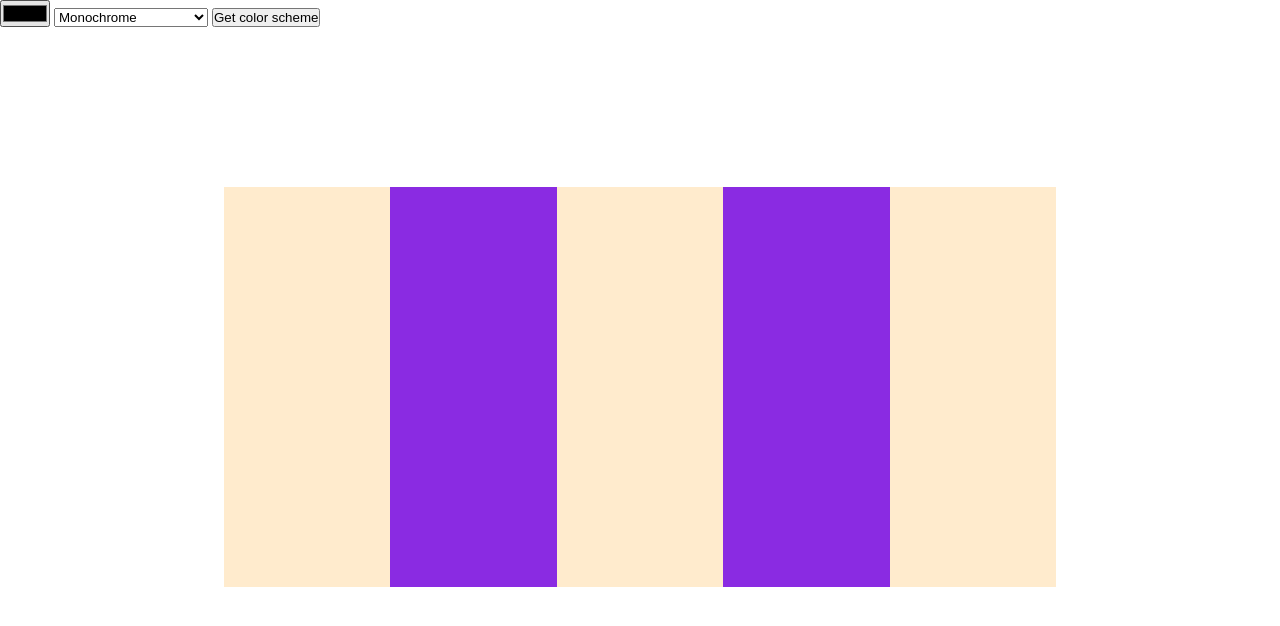
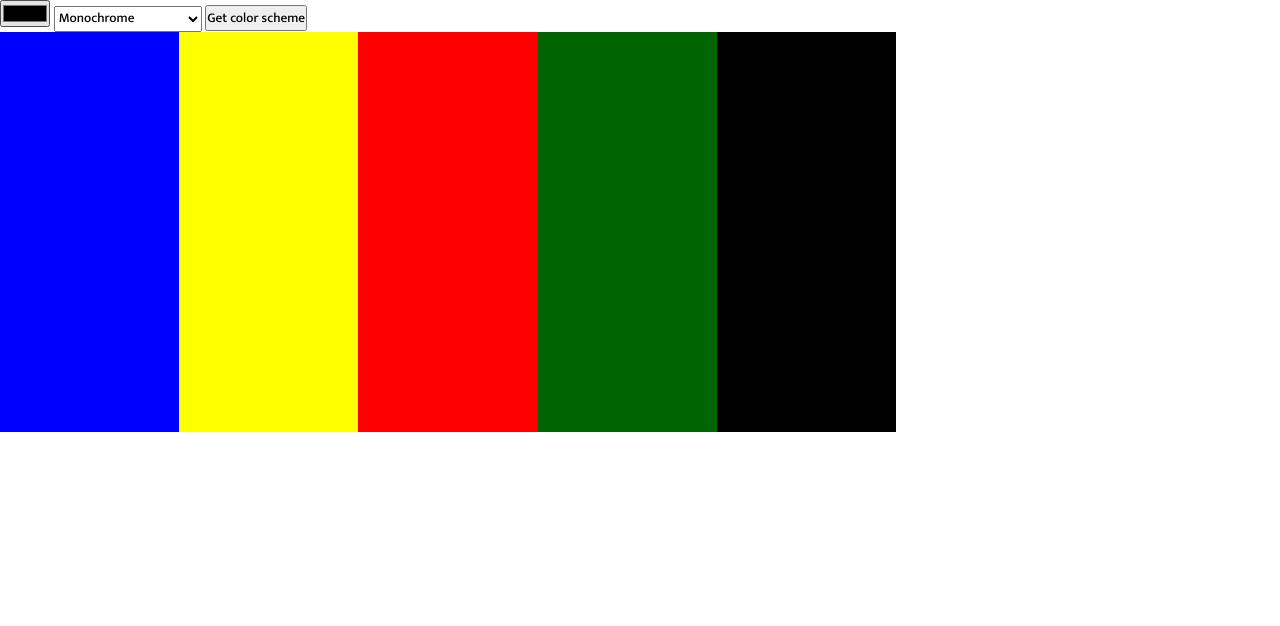
Before and after one commit to fullstackkg/colour-scheme-generator, a plain HTML site: page index.html in a window 1280 px wide. Drawn offline with Linux system fonts and the light colour scheme.

Commit message:
Updates made to all three files
- In the CSS I set default colours of div to primary colours and changed font family

- In HTML I implemented Google fonts links and div with spans containing hex value

- In JS I included logic  that popluates each color div with appropriate hex value at the bottom

```diff
--- a/index.css
+++ b/index.css
@@ -2,23 +2,42 @@
     box-sizing: border-box;
     margin: 0;
     padding: 0;
+    font-family: 'Mukta', sans-serif;
 }
 
 #color-scheme-container {
     display: flex;
-    width: 65%;
+    width: 70%;
     height: 50vh;
-    margin: 10em auto;
+    /* margin: 10em auto; */
 }
 
 #color-scheme-container > * {
     flex-grow: 1;
 }
 
-#color-scheme-container div:nth-child(even) {
-    background-color: blueviolet;
+#hex-value-div {
+    display: flex;
+    justify-content: space-around;
+    width: 70%;
 }
 
-#color-scheme-container:nth-child(odd) {
-    background-color: blanchedalmond;
+#color-scheme-container div:nth-child(1) {
+    background-color: blue;
 }
+
+#color-scheme-container div:nth-child(2) {
+    background-color: yellow;
+}
+
+#color-scheme-container div:nth-child(3) {
+    background-color: red;
+}
+
+#color-scheme-container div:nth-child(4) {
+    background-color: darkgreen;
+}
+
+#color-scheme-container div:nth-child(5) {
+    background-color: black;
+}
--- a/index.html
+++ b/index.html
@@ -4,10 +4,13 @@
     <meta charset="UTF-8">
     <meta name="viewport" content="width=device-width, initial-scale=1.0">
     <link rel="stylesheet" href="index.css">
-    <title>Colour Scheme Generator</title>
+    <link rel="preconnect" href="https://fonts.googleapis.com">
+    <link rel="preconnect" href="https://fonts.gstatic.com" crossorigin>
+    <link href="https://fonts.googleapis.com/css2?family=Mukta:wght@500;700&display=swap" rel="stylesheet">
+    <title>Color Scheme Generator</title>
 </head>
 <body>
-    <nav>
+    <header>
         <input type="color" name="color" id="color-input">
         <select name="scheme" id="scheme-input">
             <option value="monochrome">Monochrome</option>
@@ -20,7 +23,7 @@
             <option value="quad">Quad</option>
         </select>
         <button type="button" class="scheme-btn">Get color scheme</button>
-    </nav>
+    </header>
     <section>
         <div id="color-scheme-container">
             <div id="first-color"></div>
@@ -29,6 +32,13 @@
             <div id="fourth-color"></div>
             <div id="fifth-color"></div>
         </div>
+        <div id="hex-value-div">
+            <span></span>
+            <span></span>
+            <span></span>
+            <span></span>
+            <span></span>
+        </div>
     </section>
     <script src="index.js"></script>
 </body>
--- a/index.js
+++ b/index.js
@@ -2,6 +2,7 @@ const colorInputEl = document.querySelector("#color-input")
 const schemeSelect = document.querySelector("#scheme-input")
 const colorSchemeBtn = document.querySelector(".scheme-btn")
 const colorContainer = document.querySelector("#color-scheme-container")
+const hexValueDiv = document.querySelector("#hex-value-div")
 const firstColorDiv = document.querySelector("#first-color")
 const secondColorDiv = document.querySelector("#second-color")
 const thirdColorDiv = document.querySelector("#third-color")
@@ -21,6 +22,7 @@ colorSchemeBtn.addEventListener("click", (e) => {
             colors.forEach((color, index) => {
                 let hexValue = color.hex.value
                 colorContainer.children[index].style.backgroundColor = hexValue
+                hexValueDiv.children[index].innerText = hexValue.toUpperCase()
             })
         })
 })
```
